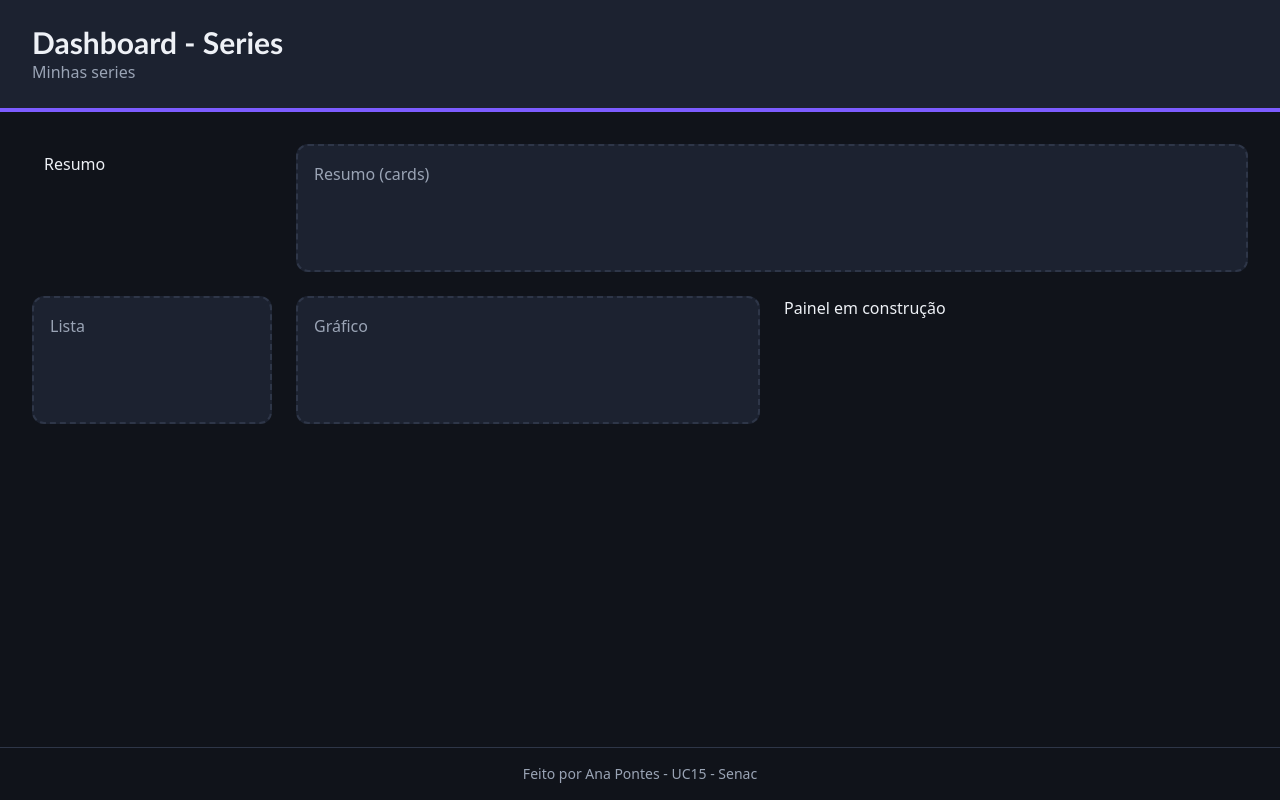
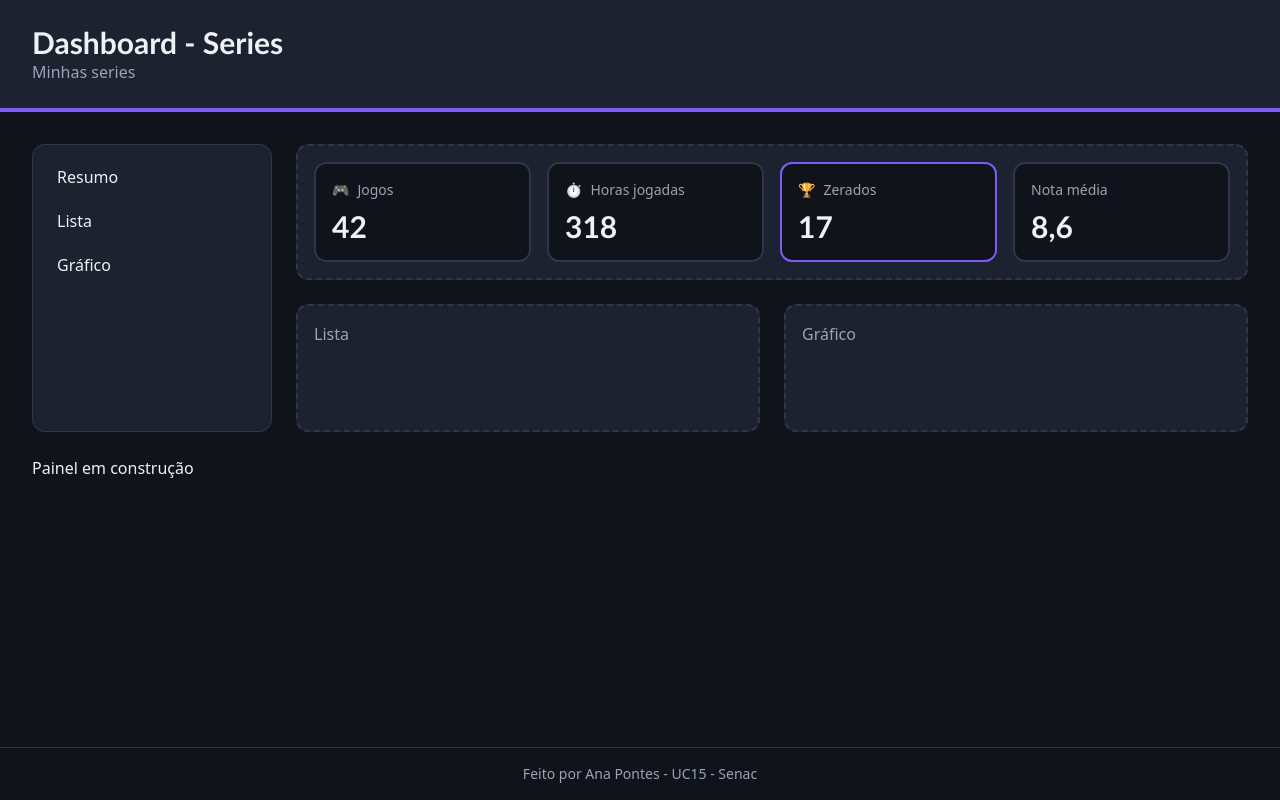
Before and after one commit to anajpontes/my-dashboard, a React (Vite) app: page / in a window 1280 px wide. Built offline with nearby package versions, Linux system fonts and the light colour scheme.

Commit message:
feat: add SummaryCard component with props

```diff
--- a/src/App.jsx
+++ b/src/App.jsx
@@ -1,6 +1,7 @@
 import Footer from "./components/Footer"
 import Header from "./components/Header"
 import Menu from "./components/Menu"
+import SummaryCard from "./components/SummaryCard"
 
 const areaClass = 'min-h-32 rounded-xl border-2 border-dashed border-border bg-surface p-4 text-muted'
 
@@ -13,9 +14,17 @@ function App() {
     xl:grid-cols-[15rem_1fr_1fr] xl:p-8"
     >
       <Menu/>
-      <section id="summary" className={`${areaClass} md:col-span-2`}>Resumo (cards)</section>
+      <section id="summary" className={`${areaClass} md:col-span-2`}>
+        <div className="grid grid-cols-2 gap-4 md:grid-cols-4">
+          <SummaryCard title="Jogos" value={42} icon="🎮" />
+          <SummaryCard title="Horas jogadas" value={318} icon="⏱️" />
+          <SummaryCard title="Zerados" value={17} icon="🏆" isHighlighted />
+          <SummaryCard title="Nota média" value="8,6" />
+        </div>
+      </section>
       <section id="list" className={areaClass}>Lista</section>
       <section id="chart" className={areaClass}>Gráfico</section>
+
       <p>Painel em construção</p>
     </main>
     <Footer />
--- a/src/components/Menu.jsx
+++ b/src/components/Menu.jsx
@@ -15,14 +15,19 @@ function Menu() {
   }
 
   return (
-    <>
+    <nav
+      id="menu"
+      aria-label="Menu principal"
+      className="rounded-xl border border-border bg-surface p-3
+        md:col-span-2 xl:col-span-1 xl:row-span-2"
+    >
       <button
         type="button"
         onClick={toggleMenu}
         aria-expanded={isOpen}
         aria-controls="menu-links"
         className="flex w-full items-center justify-between rounded-lg border border-border
-    px-3 py-2 font-bold hover:border-primary xl:hidden"
+          px-3 py-2 font-bold hover:border-primary xl:hidden"
       >
         Menu
         <span aria-hidden="true">{isOpen ? '✕' : '☰'}</span>
@@ -33,11 +38,23 @@ function Menu() {
         className={`mt-3 flex-col gap-1 xl:mt-0 xl:flex ${isOpen ? 'flex' : 'hidden'}`}
       >
         <li>
-          <a href="#summary" onClick={closeMenu} className={linkClass}>Resumo</a>
+          <a href="#summary" onClick={closeMenu} className={linkClass}>
+            Resumo
+          </a>
         </li>
-        {/* + Lista (#list) e Gráfico (#chart), iguais */}
+        <li>
+          <a href="#list" onClick={closeMenu} className={linkClass}>
+            Lista
+          </a>
+        </li>
+        <li>
+          <a href="#chart" onClick={closeMenu} className={linkClass}>
+            Gráfico
+          </a>
+        </li>
       </ul>
-    </>
+    </nav>
   );
 }
+
 export default Menu;
--- /dev/null
+++ b/src/components/SummaryCard.jsx
@@ -0,0 +1,17 @@
+function SummaryCard({ title, value, icon=null, isHighlighted = false}) {
+    return (
+        <article
+            className={`rounded-xl border-2 bg-background p-4 text-foreground ${
+                isHighlighted ? 'border-primary' : 'border-border'
+            }`}
+        >
+            <p className="flex items-center gap-2 text-sm text-muted">
+                {icon && <span aria-hidden="true">{icon}</span>}
+                {title}
+            </p>
+            <p className="mt-2 font-heading text-3xl font-bold">{value}</p>
+        </article>
+    )
+}
+
+export default SummaryCard
```
